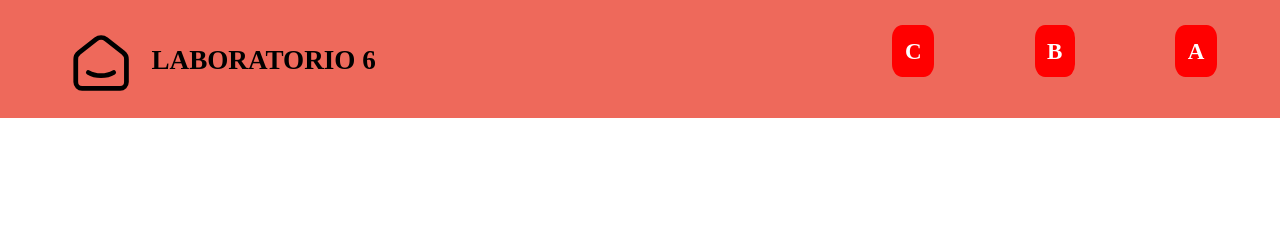
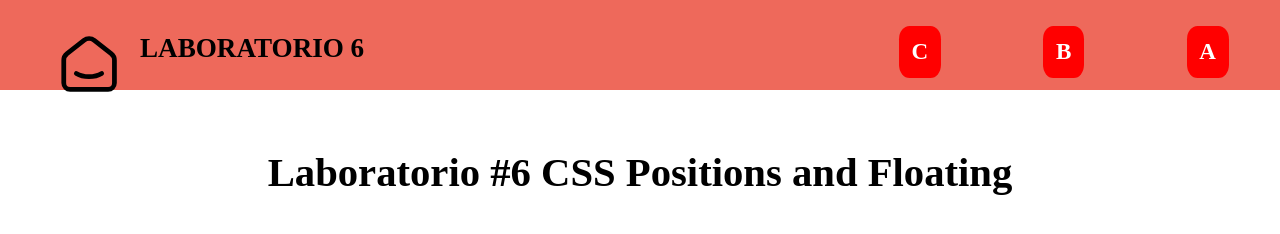
Before and after one commit to AdanSerrano/GL122-H, a plain HTML site: page Lab_No6/PAGINA/index.html in a window 1280 px wide. Drawn offline with Linux system fonts and the light colour scheme; files that its build step writes are made by us from their sources.

Commit message:
titulo agregado

```diff
--- a/Lab_No6/PAGINA/CSS/style.css
+++ b/Lab_No6/PAGINA/CSS/style.css
@@ -9,39 +9,33 @@ html {
 body {
     margin: 0;
     font-size: 1.3rem;
+    color: black;
 }
 
 header{
-    position: absolute;
-    width:100%;
+    position: relative;
     background-color: rgb(238, 105, 91);
-    padding: 1%;
+    padding-bottom:7% ;
 }
 
 .item-home a{
-    position: relative;
+    margin: 2%;
     float: left;
-    margin-top: 1%;
     margin-left: 4%;
     margin-right: 1%;
-    margin-bottom: 0;
 }
 
 .item-home h1{
-    position: relative;
     float: left;
     text-align: center;
     margin-top: 2.6%;
     margin-right: 4%;
-    margin-bottom: 0;
 
 }
 
 .nav-principal a{
-    position: relative;
     text-transform: uppercase;
     float: right;
-    margin-top: 1%;
     margin-left: 4%;
     margin-right: 4%;
     text-decoration: none;
@@ -49,7 +43,6 @@ header{
 }
 
 .color-nav a{
-    position: relative;
     background-color: red;
     color: white;
     font-weight: bold;
@@ -58,8 +51,14 @@ header{
 }
 
 .color-nav a:hover{
-    position: relative;
     background-color: rgb(30, 29, 29);
     padding: 1%;
     border-radius: 30%;
 }
+
+.titule{
+    padding-top: 2%;
+    font-size: 200%;
+    font-weight: bold;
+    text-align: center;
+}
--- a/Lab_No6/PAGINA/index.html
+++ b/Lab_No6/PAGINA/index.html
@@ -5,8 +5,6 @@
     <meta http-equiv="X-UA-Compatible" content="IE=edge">
     <meta name = "viewport" content = "width=device-width, minimum-scale=1.0, maximum-scale = 1.0, user-scalable = no">    <title>Document</title>
     <link rel="stylesheet" href="CSS/style.css">
-    <link rel="preload" href="CSS/style.css" as="style">
-    <link rel="stylesheet" href="CSS/normalize.css">
 </head>
 <body>
     <header>
@@ -19,7 +17,7 @@
                 </svg>
             </a>
             <h1>LABORATORIO 6</h1>
-        </div>
+
         <div class="nav-principal color-nav">
             <a href="#">
                 a
@@ -31,8 +29,15 @@
                 c
             </a>
         </div>
+    </div>
     </header>
 
-<section></section>
+
+    <div>
+        <section class="titule">
+            <h1>Laboratorio #6 CSS Positions and Floating</h1>
+        </section>
+    </div>
+
 </body>
 </html>
```
